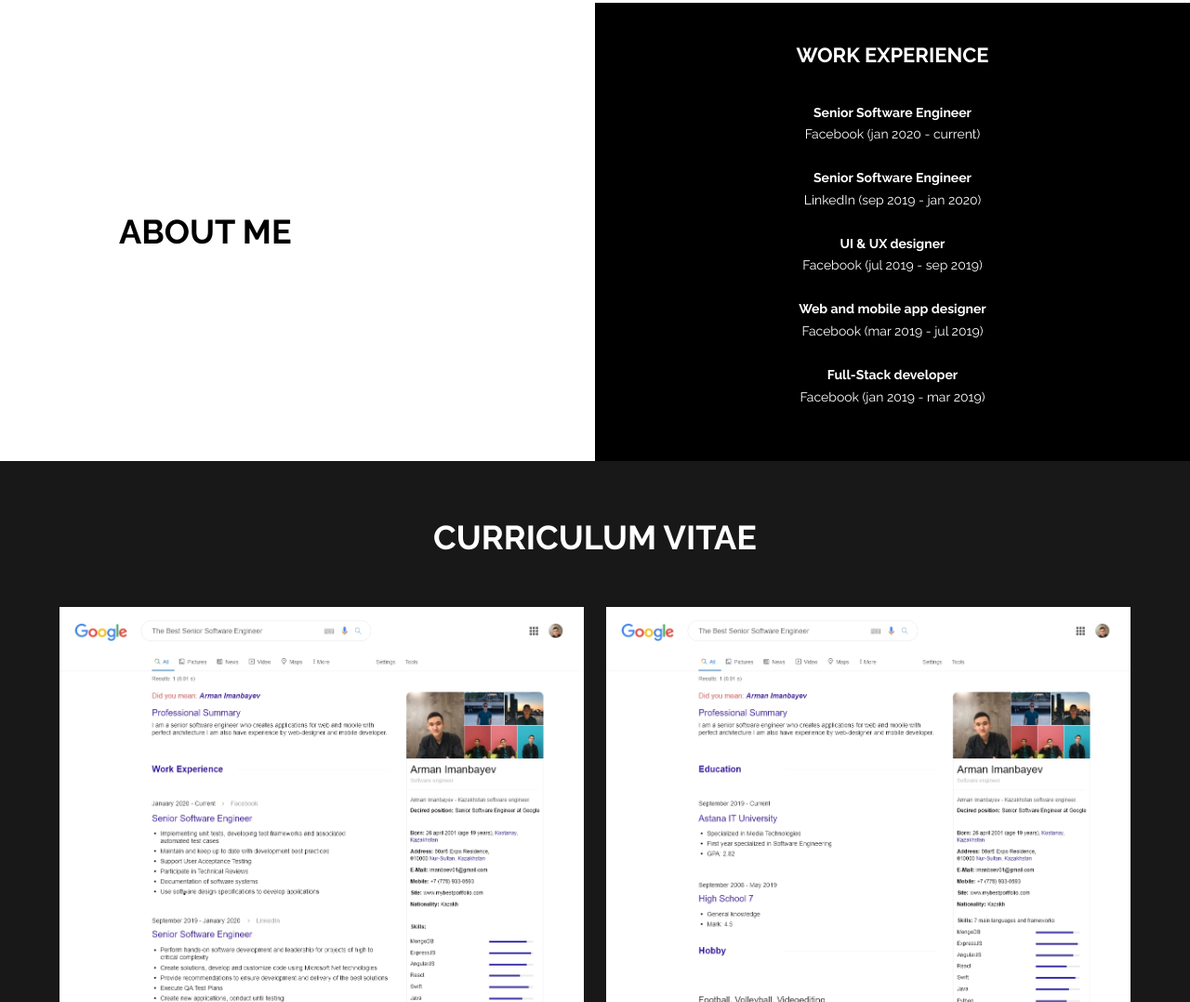
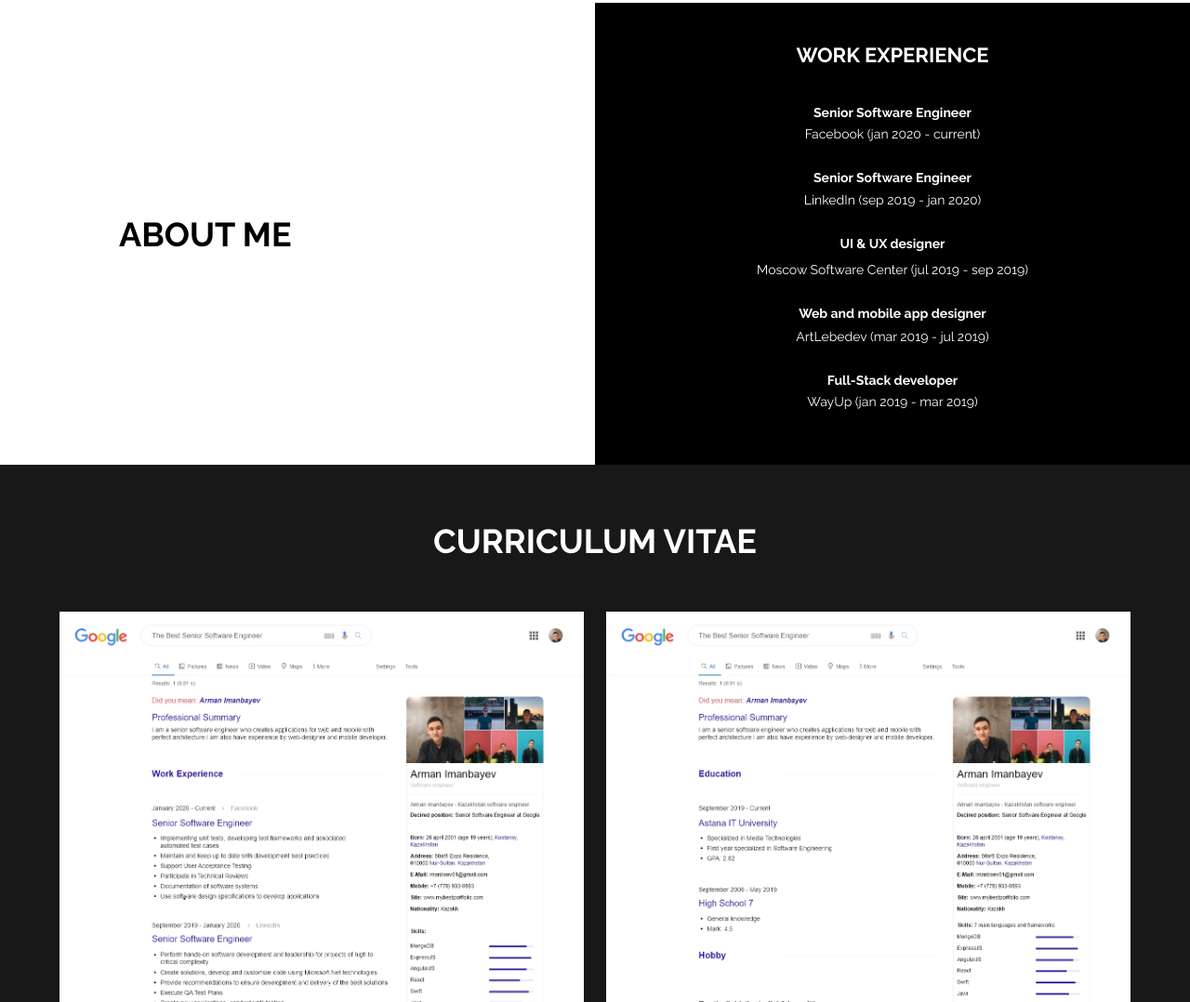
Before and after one commit to kissmeinthesoul/portfolio, a plain HTML site: page index.html in a window 1280 px wide. Shown: the part 1597-2675 px from the top of the page at 93% size. Drawn offline with Linux system fonts and the light colour scheme.

Commit message:
Update index.html

```diff
--- a/index.html
+++ b/index.html
@@ -46,15 +46,15 @@
                     </div>
                     <div class="block__item__case">
                         <b>UI & UX designer</b>
-                        <p>Facebook (jul 2019 - sep 2019)</p>
+                        <p>Moscow Software Center (jul 2019 - sep 2019)</p>
                     </div>
                     <div class="block__item__case">
                         <b>Web and mobile app designer</b>
-                        <p>Facebook (mar 2019 - jul 2019)</p>
+                        <p>ArtLebedev (mar 2019 - jul 2019)</p>
                     </div>
                     <div class="block__item__case">
                         <b>Full-Stack developer</b>
-                        <p>Facebook (jan 2019 - mar 2019)</p>
+                        <p>WayUp (jan 2019 - mar 2019)</p>
                     </div>
 
                 </div>
```
